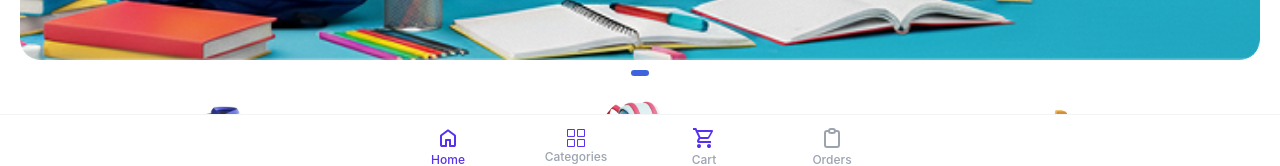
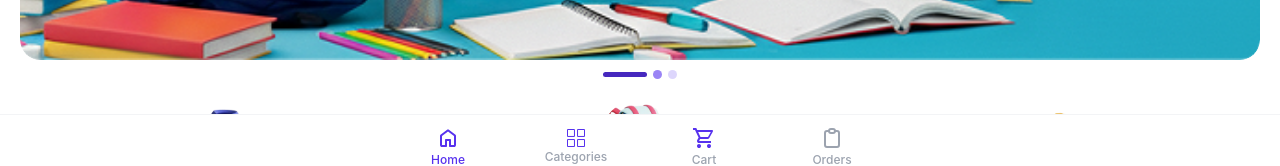
Before and after one commit to shreeram-kaudare-tc/student-kare, an Angular app in the folder student-kare-fe/: page /home in a window 1280 px wide. Shown: the part 621-787 px from the top of the page. Built offline with nearby package versions, Linux system fonts and the light colour scheme.

Commit message:
add round icon in home page

```diff
--- a/student-kare-fe/src/app/pages/home-page/home-page.html
+++ b/student-kare-fe/src/app/pages/home-page/home-page.html
@@ -49,12 +49,14 @@
                 <img [src]="banners[bannerIndex].image" alt="Banner" class="w-full object-cover rounded-[20px]" />
             </div>
             <!-- Dots -->
-            <div class="flex items-center justify-center gap-[6px] mt-[10px]">
+            <div class="flex items-center justify-center gap-[6px] mt-[10px] h-[9px]">
                 @for (b of banners; track $index; let i = $index) {
-                <button (click)="setBanner(i)" [class]="i === bannerIndex
-                            ? 'h-[6px] w-[18px] rounded-full bg-[#3E63DD]'
-                            : 'h-[6px] w-[6px] rounded-full bg-[#D1D5DB]'">
-                </button>
+                <div [class]="i === bannerIndex
+                            ? 'h-[5px] w-[44px] rounded-full bg-[#4628BE] transition-all duration-300'
+                            : (i === bannerIndex + 1 || i === bannerIndex - 1
+                                ? 'h-[9px] w-[9px] rounded-full bg-[#9A84F5] transition-all duration-300'
+                                : 'h-[9px] w-[9px] rounded-full bg-[#DDD6FC] transition-all duration-300')">
+                </div>
                 }
             </div>
         </div>
@@ -127,10 +129,10 @@
         </div>
 
         <!-- Scroll Dots -->
-        <div class="flex items-center justify-center gap-[6px] mb-[16px]">
-            <div class="h-[6px] w-[18px] rounded-full bg-[#3E63DD]"></div>
-            <div class="h-[6px] w-[6px] rounded-full bg-[#D1D5DB]"></div>
-            <div class="h-[6px] w-[6px] rounded-full bg-[#D1D5DB]"></div>
+        <div class="flex items-center justify-center gap-[6px] mb-[16px] h-[9px]">
+            <div class="h-[5px] w-[44px] rounded-full bg-[#4628BE] transition-all duration-300"></div>
+            <div class="h-[9px] w-[9px] rounded-full bg-[#9A84F5] transition-all duration-300"></div>
+            <div class="h-[9px] w-[9px] rounded-full bg-[#DDD6FC] transition-all duration-300"></div>
         </div>
 
     </div>
--- a/student-kare-fe/src/app/pages/home-page/home-page.ts
+++ b/student-kare-fe/src/app/pages/home-page/home-page.ts
@@ -13,6 +13,12 @@ export class HomePage {
   bannerIndex = 0;
 
   banners = [
+    {
+      image: '/images/home/banner-school-bags.png',
+    },
+    {
+      image: '/images/home/banner-school-bags.png',
+    },
     {
       image: '/images/home/banner-school-bags.png',
     },
```
